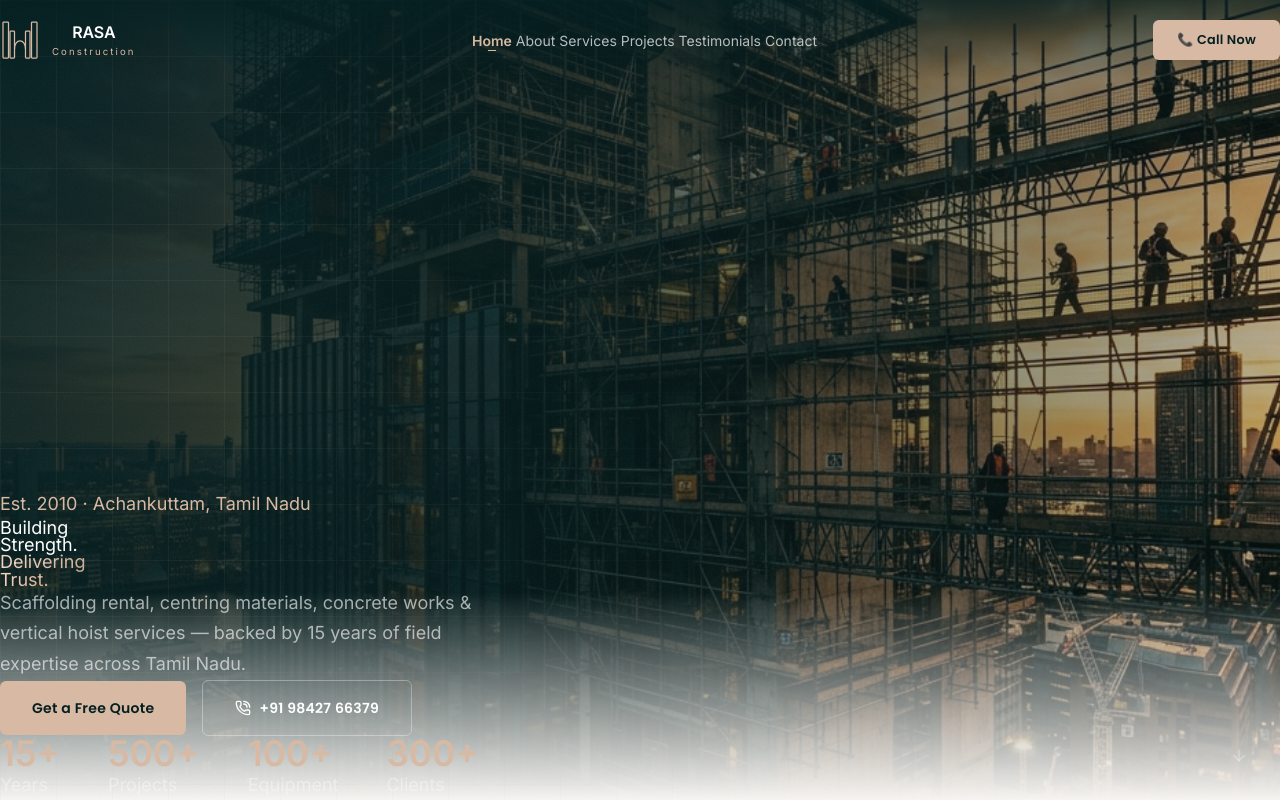
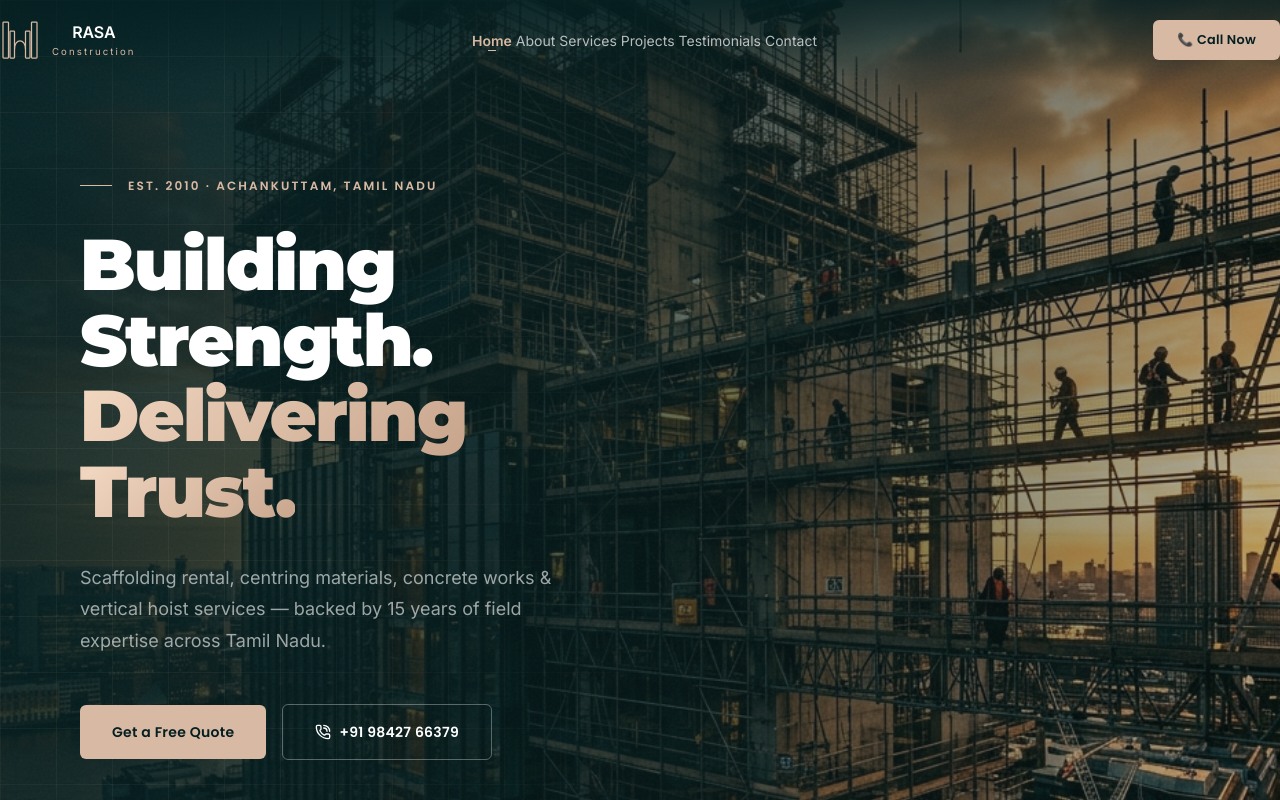
Before and after one commit to PriscillajospinG/Rasa-construction-portfolio, a Next.js app: page / in a window 1280 px wide. Shown: the top 800 px of the page. Built offline with nearby package versions, Linux system fonts and the light colour scheme.

Commit message:
refactor: optimize HeroSection layout and replace inline styles with design tokens

```diff
--- a/src/components/HeroSection.tsx
+++ b/src/components/HeroSection.tsx
@@ -7,156 +7,107 @@ import Image from "next/image";
 
 export default function HeroSection() {
   const bgRef = useRef<HTMLDivElement>(null);
-
   useEffect(() => {
-    const onScroll = () => {
-      if (bgRef.current) bgRef.current.style.transform = `translateY(${window.scrollY * 0.38}px)`;
-    };
-    window.addEventListener("scroll", onScroll, { passive: true });
-    return () => window.removeEventListener("scroll", onScroll);
+    const fn = () => { if (bgRef.current) bgRef.current.style.transform = `translateY(${window.scrollY * 0.38}px)`; };
+    window.addEventListener("scroll", fn, { passive: true });
+    return () => window.removeEventListener("scroll", fn);
   }, []);
 
   return (
     <section id="home" className="relative min-h-screen flex items-end overflow-hidden grain">
-      {/* Parallax background */}
+      {/* Parallax bg */}
       <div ref={bgRef} className="absolute inset-0 scale-110">
-        <Image
-          src="/images/hero.png"
-          alt="Rasa Construction – premium scaffolding and construction at golden hour"
-          fill priority sizes="100vw" quality={75}
-          className="object-cover object-center"
-        />
+        <Image src="/images/hero.png" alt="Rasa Construction site at golden hour"
+          fill priority sizes="100vw" quality={75} className="object-cover object-center" />
       </div>
 
-      {/* Cinematic overlays — left-heavy, editorial */}
-      <div
-        className="absolute inset-0"
-        style={{
-          background: "linear-gradient(108deg, rgba(5,31,33,0.96) 0%, rgba(5,31,33,0.72) 42%, rgba(5,31,33,0.20) 100%)",
-        }}
-      />
-      {/* Bottom page-bleed */}
-      <div
-        className="absolute bottom-0 left-0 right-0 h-52"
-        style={{ background: "linear-gradient(to top, #F7F5F2 0%, transparent 100%)" }}
-      />
+      {/* Layered cinematic overlay — left-heavy */}
+      <div className="absolute inset-0" style={{ background: "linear-gradient(108deg, rgba(5,31,33,0.96) 0%, rgba(5,31,33,0.70) 42%, rgba(5,31,33,0.18) 100%)" }} />
+      {/* Page bleed bottom */}
+      <div className="absolute bottom-0 left-0 right-0" style={{ height: "14rem", background: "linear-gradient(to top, #F7F5F2, transparent)" }} />
+      {/* Architectural grid — left half only */}
+      <div className="absolute left-0 top-0 bottom-0 pointer-events-none" style={{
+        width: "60%",
+        backgroundImage: "linear-gradient(rgba(216,185,163,0.06) 1px, transparent 1px), linear-gradient(90deg, rgba(216,185,163,0.06) 1px, transparent 1px)",
+        backgroundSize: "56px 56px",
+        maskImage: "linear-gradient(to right, black 30%, transparent 100%)",
+        WebkitMaskImage: "linear-gradient(to right, black 30%, transparent 100%)",
+      }} />
 
-      {/* Architectural grid — left half only */}
-      <div
-        className="absolute left-0 top-0 bottom-0 w-2/3 pointer-events-none"
-        style={{
-          backgroundImage: "linear-gradient(rgba(216,185,163,0.06) 1px, transparent 1px), linear-gradient(90deg, rgba(216,185,163,0.06) 1px, transparent 1px)",
-          backgroundSize: "56px 56px",
-          maskImage: "linear-gradient(to right, black 30%, transparent 100%)",
-        }}
-      />
+      {/* Content */}
+      <div className="c relative z-10" style={{ paddingBottom: "var(--s16)", paddingTop: "11rem" }}>
+        <div style={{ maxWidth: "660px" }}>
 
-      {/* ─── Content block ─── */}
-      <div className="container relative z-10 pb-32 pt-44">
-        <div style={{ maxWidth: "680px" }}>
-
-          {/* Editorial section label */}
+          {/* Eyebrow */}
           <motion.div
             initial={{ opacity: 0, x: -20 }}
             animate={{ opacity: 1, x: 0 }}
             transition={{ duration: 0.6, delay: 0.3 }}
-            className="rule-line label-editorial mb-8"
-            style={{ color: "#D8B9A3" }}
+            className="eyebrow t-label"
+            style={{ color: "var(--clr-accent)", marginBottom: "var(--s4)" }}
           >
             Est. 2010 · Achankuttam, Tamil Nadu
           </motion.div>
 
-          {/* Brutalist headline */}
+          {/* Brutalist headline — 72px */}
           <motion.h1
             initial={{ opacity: 0, y: 56 }}
             animate={{ opacity: 1, y: 0 }}
             transition={{ duration: 1, delay: 0.45, ease: [0.16, 1, 0.3, 1] }}
-            className="heading-brutalist text-white mb-8"
-            style={{ fontSize: "var(--text-hero)", lineHeight: "0.96" }}
+            className="t-hero text-white"
+            style={{ marginBottom: "var(--s4)" }}
           >
-            Building
-            <br />
-            Strength.
-            <br />
-            <em className="gradient-text not-italic">Delivering</em>
-            <br />
-            <em className="gradient-text not-italic">Trust.</em>
+            Building<br />Strength.<br />
+            <span className="gradient-text">Delivering</span><br />
+            <span className="gradient-text">Trust.</span>
           </motion.h1>
 
           <motion.p
             initial={{ opacity: 0, y: 20 }}
             animate={{ opacity: 1, y: 0 }}
             transition={{ duration: 0.7, delay: 0.75 }}
-            className="font-inter mb-10"
-            style={{
-              fontSize: "var(--text-lg)",
-              lineHeight: 1.7,
-              color: "rgba(255,255,255,0.62)",
-              maxWidth: "480px",
-            }}
+            className="t-body"
+            style={{ color: "rgba(255,255,255,0.60)", maxWidth: "480px", marginBottom: "var(--s6)" }}
           >
-            Scaffolding rental, centring materials, concrete works &amp;
-            vertical hoist services — backed by 15 years of field expertise across Tamil Nadu.
+            Scaffolding rental, centring materials, concrete works &amp; vertical hoist services —
+            backed by 15 years of field expertise across Tamil Nadu.
           </motion.p>
 
           <motion.div
             initial={{ opacity: 0, y: 16 }}
             animate={{ opacity: 1, y: 0 }}
             transition={{ duration: 0.6, delay: 1.0 }}
-            className="flex flex-wrap gap-4 items-center"
+            style={{ display: "flex", flexWrap: "wrap", gap: "var(--s2)", alignItems: "center" }}
           >
-            <a
-              href="#contact"
-              onClick={(e) => { e.preventDefault(); document.getElementById("contact")?.scrollIntoView({ behavior: "smooth" }); }}
-              className="btn btn-primary"
-            >
+            <a href="#contact" onClick={(e) => { e.preventDefault(); document.getElementById("contact")?.scrollIntoView({ behavior: "smooth" }); }} className="btn btn-primary">
               Get a Free Quote
             </a>
-            <a href="tel:+919842766379" className="btn btn-ghost flex items-center gap-2">
-              <PhoneCall size={16} />
-              +91 98427 66379
+            <a href="tel:+919842766379" className="btn btn-ghost" style={{ display: "flex", alignItems: "center", gap: "var(--s1)" }}>
+              <PhoneCall size={16} /> +91 98427 66379
             </a>
           </motion.div>
         </div>
 
-        {/* Stat strip — bottom of hero, horizontal */}
+        {/* Stat strip */}
         <motion.div
           initial={{ opacity: 0, y: 24 }}
           animate={{ opacity: 1, y: 0 }}
           transition={{ duration: 0.7, delay: 1.3 }}
-          className="mt-20 flex gap-12 items-end flex-wrap"
+          style={{ marginTop: "var(--s12)", display: "flex", gap: "var(--s8)", flexWrap: "wrap" }}
         >
-          {[
-            { n: "15+",  l: "Years" },
-            { n: "500+", l: "Projects" },
-            { n: "100+", l: "Equipment" },
-            { n: "300+", l: "Clients" },
-          ].map(({ n, l }) => (
+          {[{ n: "15+", l: "Years" }, { n: "500+", l: "Projects" }, { n: "100+", l: "Equipment" }, { n: "300+", l: "Clients" }].map(({ n, l }) => (
             <div key={l}>
-              <div
-                className="font-montserrat"
-                style={{ fontSize: "2.2rem", fontWeight: 900, color: "#D8B9A3", lineHeight: 1 }}
-              >
-                {n}
-              </div>
-              <div className="label-editorial mt-1" style={{ color: "rgba(255,255,255,0.38)" }}>
-                {l}
-              </div>
+              <div className="font-m" style={{ fontSize: "2.25rem", fontWeight: 900, color: "var(--clr-accent)", lineHeight: 1 }}>{n}</div>
+              <div className="t-label" style={{ color: "rgba(255,255,255,0.36)", marginTop: "var(--s1)" }}>{l}</div>
             </div>
           ))}
         </motion.div>
       </div>
 
-      {/* Scroll indicator — right edge */}
-      <motion.button
-        onClick={() => document.getElementById("about")?.scrollIntoView({ behavior: "smooth" })}
-        initial={{ opacity: 0 }}
-        animate={{ opacity: 1 }}
-        transition={{ delay: 2 }}
-        aria-label="Scroll"
-        className="absolute bottom-10 right-8 flex flex-col items-center gap-2"
-        style={{ color: "rgba(255,255,255,0.30)" }}
-      >
+      {/* Scroll cue */}
+      <motion.button onClick={() => document.getElementById("about")?.scrollIntoView({ behavior: "smooth" })}
+        initial={{ opacity: 0 }} animate={{ opacity: 1 }} transition={{ delay: 2 }}
+        aria-label="Scroll" className="absolute" style={{ bottom: "2.5rem", right: "var(--container-px)", color: "rgba(255,255,255,0.28)" }}>
         <motion.div animate={{ y: [0, 5, 0] }} transition={{ repeat: Infinity, duration: 2, ease: "easeInOut" }}>
           <ArrowDown size={18} />
         </motion.div>
```
